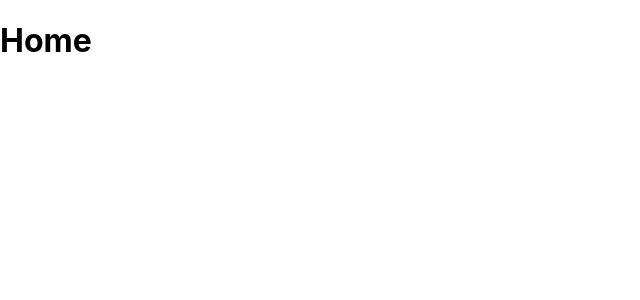
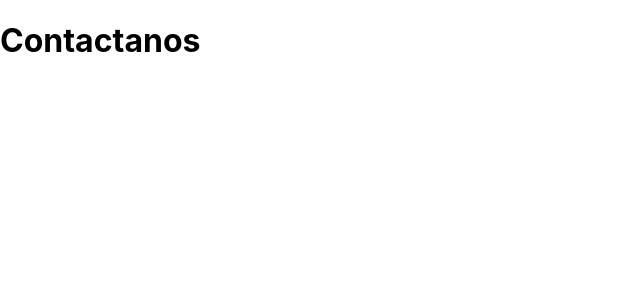
Before and after one commit to Nadim18-lab/Cositas, a React (Create React App) app: page / in a window 1280 px wide. Shown: the top 300 px of the page, without its empty margins (0-640 px from the left). Built offline with nearby package versions, Linux system fonts and the light colour scheme.

Commit message:
agregado de header

```diff
--- a/src/App.js
+++ b/src/App.js
@@ -1,10 +1,10 @@
-import Home from './Components/Home-Component/Home'
+import Contact from './Components/Contact-Component/Contact'
 import './App.css';
 
 function App() {
   return (
     <div>
-      <Home />
+      <Contact />
     </div>
   )
 }
--- a/src/Components/Contact-Component/Contact.js
+++ b/src/Components/Contact-Component/Contact.js
@@ -1,2 +1,17 @@
 import React, { Component } from "react";
 import { PropTypes } from "prop-types";
+
+class Contact extends Component {
+
+    render() {
+        return (
+            <div>
+                <div class="header">
+                    <h1>Contactanos</h1>
+                </div>
+            </div>
+        );
+    }
+}
+
+export default Contact;
```
